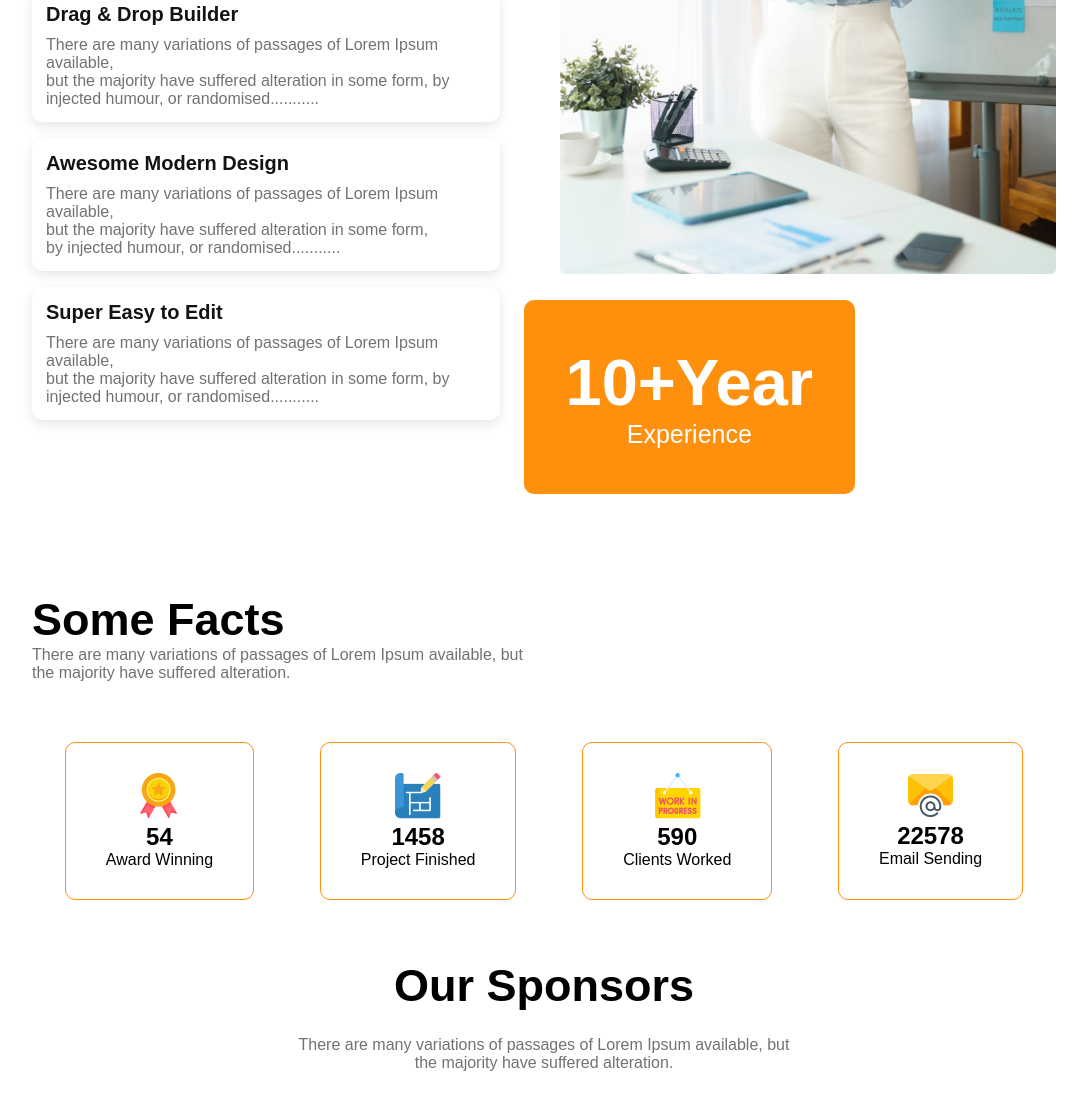
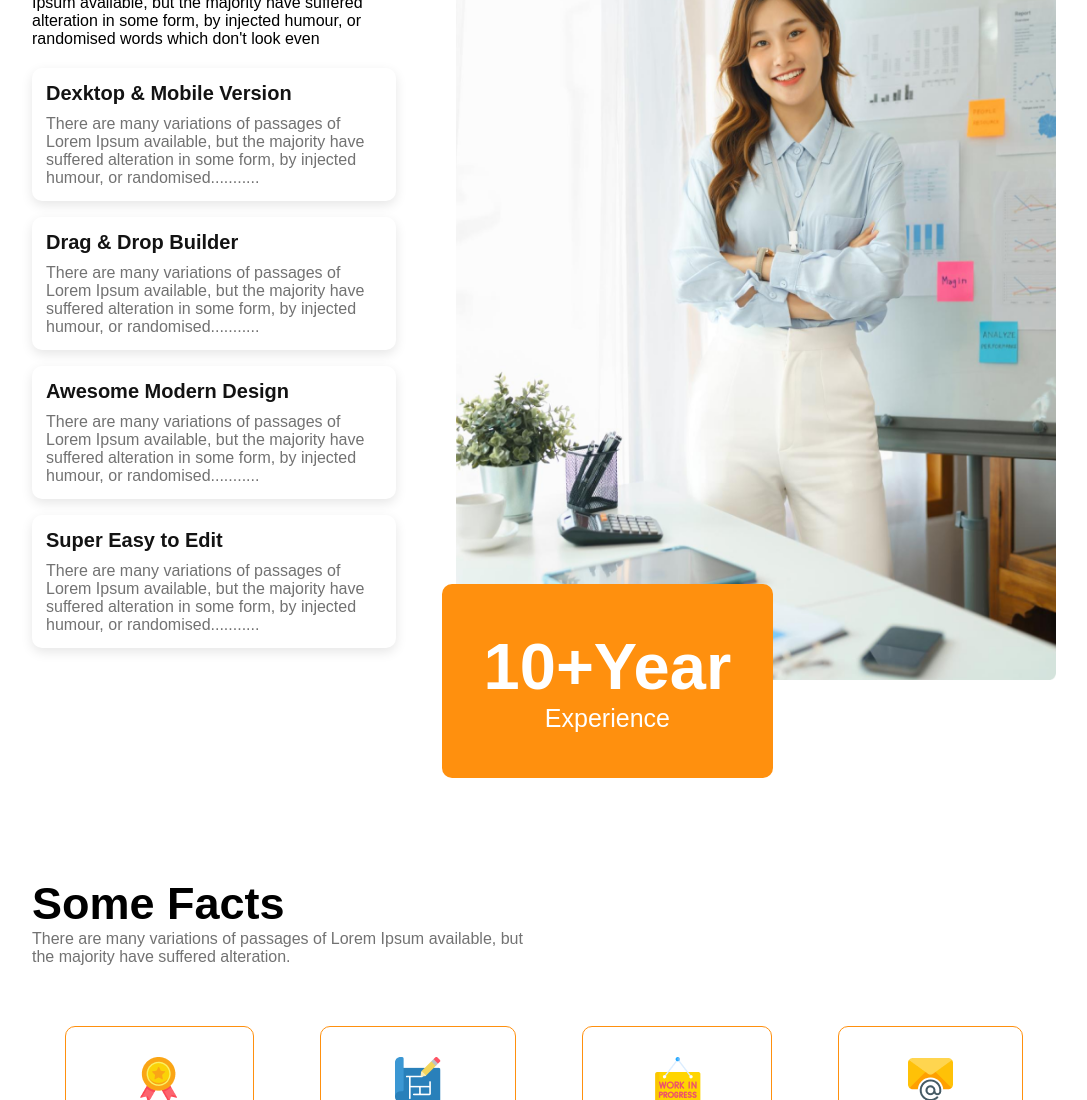
Before and after one commit to nikkonbd/g3-architects-pro, a plain HTML site: page index.html in a window 1280 px wide. Shown: the part 1986-3086 px from the top of the page, without its empty margins (96-1183 px from the left). Drawn offline with Linux system fonts and the light colour scheme.

```diff
--- a/index.html
+++ b/index.html
@@ -69,27 +69,27 @@
                 <div class="love-enjoy-container">
                     <div class="right-love">
                         <h2 class="love-enjoy-title">Features you will love & enjoy</h2>
-                        <p class="love-enjoy-description">There are many variations of passages of Lorem Ipsum available, but <br> the majority have suffered alteration in some form, by injected humour, <br> or randomised words which don't look even</p>
+                        <p class="love-enjoy-description">There are many variations of passages of Lorem Ipsum available, but the majority have suffered alteration in some form, by injected humour, or randomised words which don't look even</p>
                         <div class="sub-title-box">
                             <h3 class="love-sub-title">Dexktop & Mobile Version</h3>
-                            <p class="sub-title-des">There are many variations of passages of Lorem Ipsum available, <br> but the majority have suffered alteration in some form, by <br> injected humour, or randomised...........</p>
+                            <p class="sub-title-des">There are many variations of passages of Lorem Ipsum available, but the majority have suffered alteration in some form, by injected humour, or randomised...........</p>
                         </div>
                         <div class="left-box">
                             <div class="sub-title-box">
                                 <h3 class="love-sub-title">Drag & Drop Builder</h3>
-                                <p class="sub-title-des">There are many variations of passages of Lorem Ipsum available, <br> but the majority have suffered alteration in some form, by <br> injected humour, or randomised...........</p>
+                                <p class="sub-title-des">There are many variations of passages of Lorem Ipsum available, but the majority have suffered alteration in some form, by injected humour, or randomised...........</p>
                             </div>
                         </div>
                         <div class="left-box">
                             <div class="sub-title-box">
                                 <h3 class="love-sub-title">Awesome Modern Design</h3>
-                                <p class="sub-title-des">There are many variations of passages of Lorem Ipsum available, <br> but the majority have suffered alteration in some form, <br> by injected humour, or randomised...........</p>
+                                <p class="sub-title-des">There are many variations of passages of Lorem Ipsum available, but the majority have suffered alteration in some form, by injected humour, or randomised...........</p>
                             </div>
                         </div>
                         <div class="left-box">
                             <div class="sub-title-box">
                                 <h3 class="love-sub-title">Super Easy to Edit</h3>
-                                <p class="sub-title-des">There are many variations of passages of Lorem Ipsum available, <br> but the majority have suffered alteration in some form, by <br> injected humour, or randomised...........</p>
+                                <p class="sub-title-des">There are many variations of passages of Lorem Ipsum available, but the majority have suffered alteration in some form, by injected humour, or randomised...........</p>
                             </div>
                         </div>
                     </div>
--- a/styles/style.css
+++ b/styles/style.css
@@ -110,7 +110,8 @@
 }
 
 .images img{
-    width: 100%;
+    width: 240px;
+    height: 240px;
 }
 
 .feature-title{
@@ -147,7 +148,10 @@
 }
 
 .left-image img{
-    width: 100%;
+    /* width: 100%;
+    height: 100%; */
+    height: 900px;
+    width: 600px;
 }
 
 .love-enjoy-title{
@@ -186,8 +190,8 @@
 /*--------------------- Experience Button Style--------------------*/
 
 .year-button{
-    margin-left: 48%;
-    margin-top: -140px;
+    margin-left: 40%;
+    margin-top: -100px;
 }
 
 .experience-button{
```
